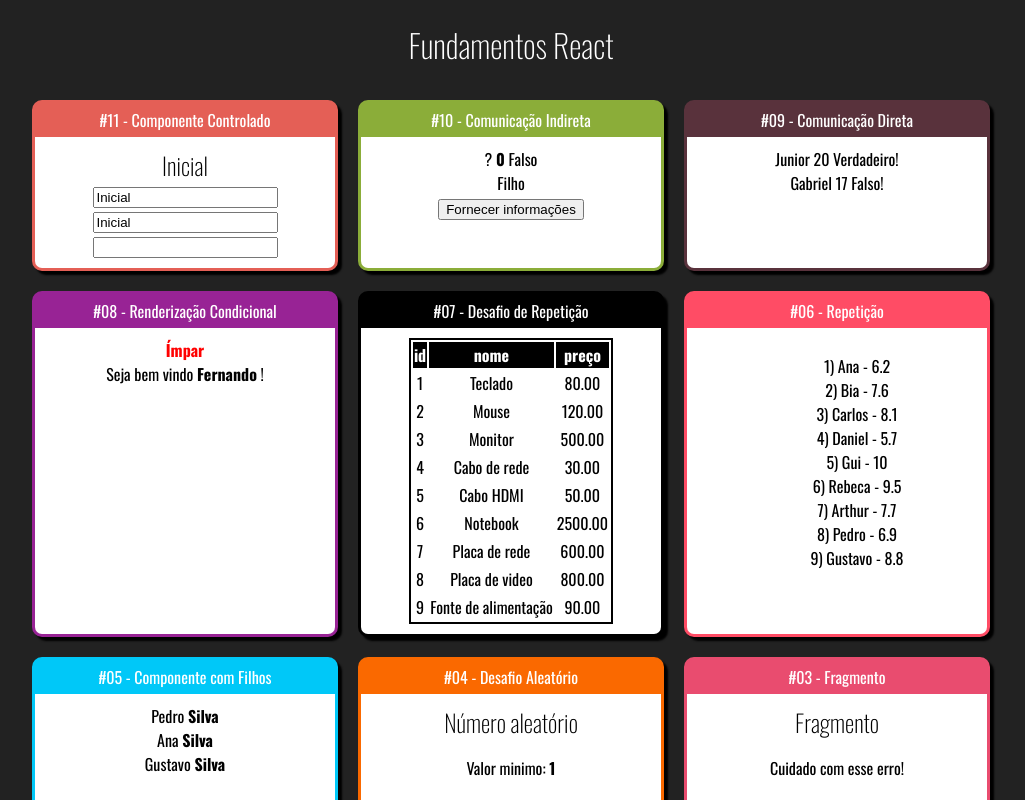
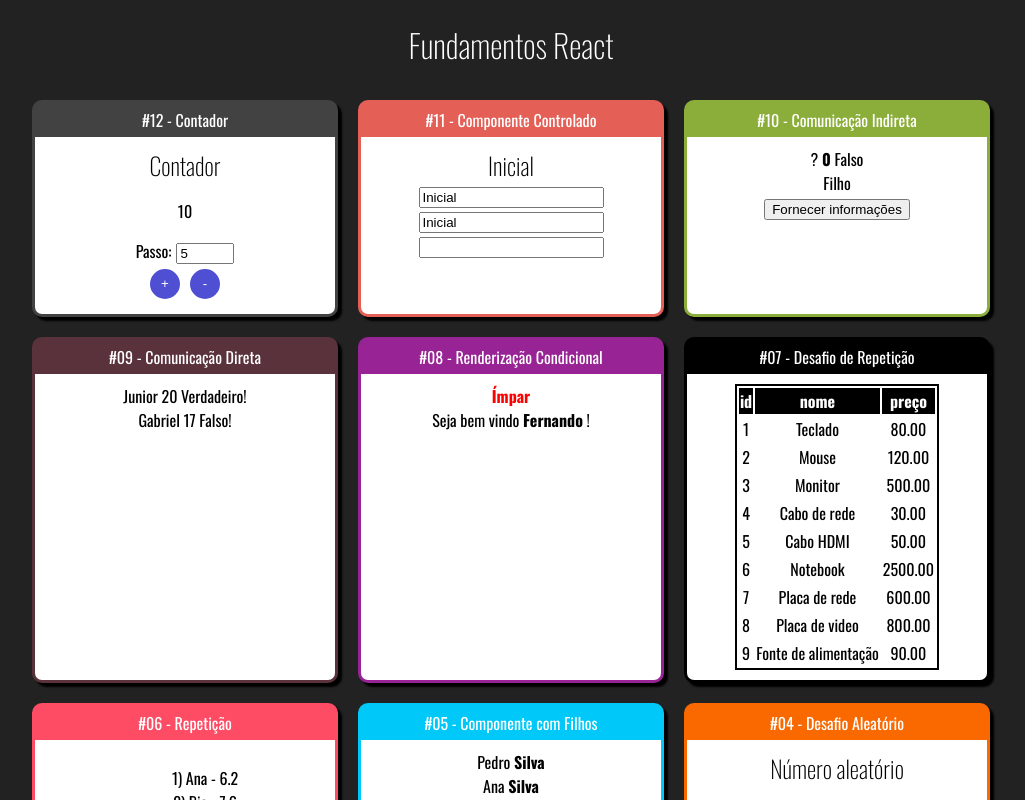
Before and after one commit to SilvioDiasJr/fundamentos-react, a React (Create React App) app in the folder fundamentos-react/: page / in a window 1280 px wide. Shown: the top 800 px of the page, without its empty margins (129-1154 px from the left). Built offline with nearby package versions, Linux system fonts and the light colour scheme.

Commit message:
modificar importação do componente Contador.jsx

```diff
--- a/fundamentos-react/src/App.jsx
+++ b/fundamentos-react/src/App.jsx
@@ -14,6 +14,7 @@ import UsuarioInfo from './components/condicional/UsuarioInfo'
 import DiretaPai from './components/comunicacao/DiretaPai'
 import IndiretaPai from './components/comunicacao/IndiretaPai'
 import Input from './components/formulario/Input'
+import Contador from './components/contador/contador'
 
 import './App.css'
 
@@ -23,6 +24,10 @@ const App = () => {
       <h1>Fundamentos React</h1>
 
       <div className="Cards">
+        <Card titulo="#12 - Contador" color="#424242">
+          <Contador numeroInicial = {10}/>
+        </Card>
+
         <Card titulo="#11 - Componente Controlado" color="#E45F56">
           <Input />
         </Card>
```
